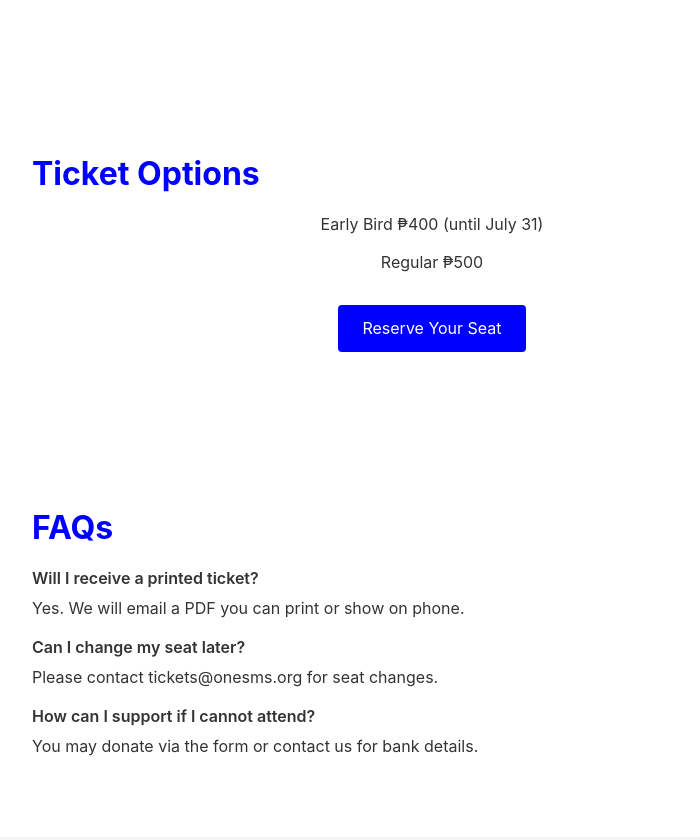
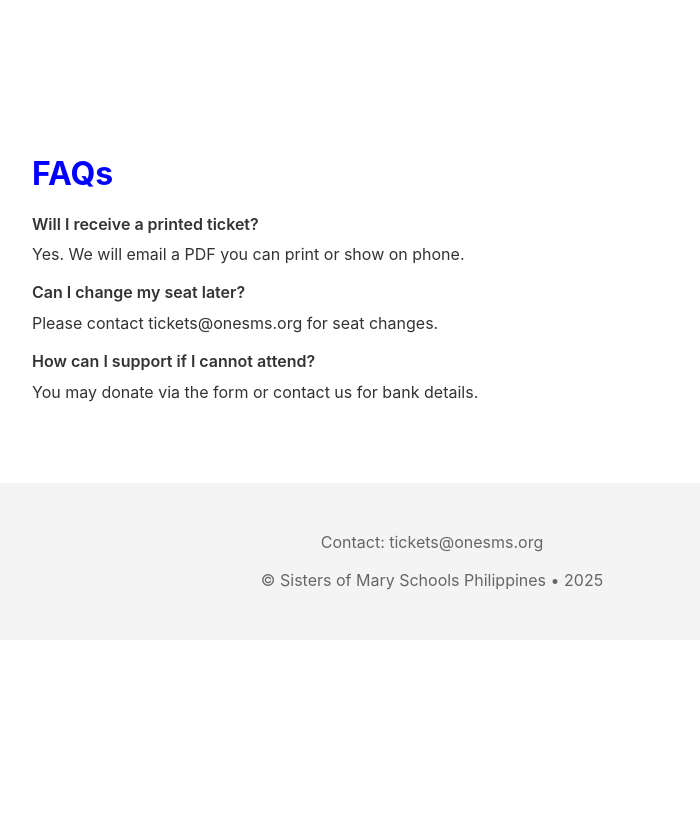
Before and after one commit to SMS-ARDC/onesms-events, a plain HTML site: page docs/index.html in a window 1280 px wide. Shown: the part 1151-1991 px from the top of the page, without its empty margins (208-908 px from the left). After the commit the page ends 1791 px from the top, so only its background shows below. Drawn offline with Linux system fonts and the light colour scheme.

Commit message:
Update index.html

```diff
--- a/docs/index.html
+++ b/docs/index.html
@@ -248,7 +248,6 @@
       <li><a href="#hero">Home</a></li>
       <li><a href="#about">About</a></li>
       <li><a href="#program">Program</a></li>
-      <li><a href="#tickets">Tickets</a></li>
       <li><a href="#faq">FAQs</a></li>
     </ul>
   </div>
@@ -305,17 +304,6 @@
     </div>
   </section>
 
-  <!-- Tickets -->
-  <section id="tickets">
-    <h2>Ticket Options</h2>
-    <div class="ticket-pricing">
-      <div>Early Bird ₱400 (until July 31)</div>
-      <div>Regular ₱500</div>
-      <a class="btn" href="https://forms.office.com/your-form-id" target="_blank">
-        Reserve Your Seat
-      </a>
-    </div>
-  </section>
 
   <!-- FAQ -->
   <section id="faq">
```
